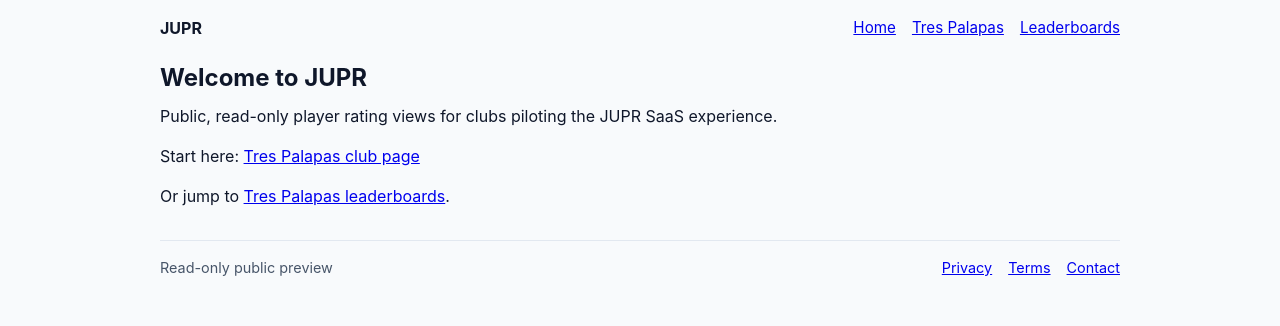
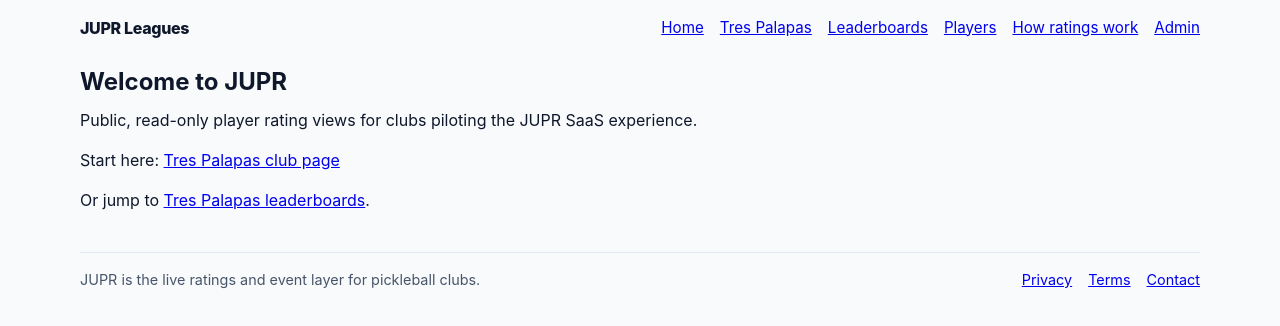
Before and after one commit to pickleballattrespalapas/JUPR, a Next.js app in the folder apps/web/: page / in a window 1280 px wide. Shown: the top 326 px of the page. Built offline with nearby package versions, Linux system fonts and the light colour scheme.

Commit message:
Promote public web shell from preview to product

```diff
--- a/apps/web/app/layout.tsx
+++ b/apps/web/app/layout.tsx
@@ -4,13 +4,13 @@ import Link from "next/link";
 import type { ReactNode } from "react";
 
 export const metadata: Metadata = {
-  title: "JUPR Public Web",
-  description: "Public, read-only JUPR pages for clubs and leaderboards"
+  title: "JUPR Leagues",
+  description: "Live pickleball ratings, leaderboards, player profiles, and event scoring for clubs."
 };
 
 const shellStyle: CSSProperties = {
   margin: "0 auto",
-  maxWidth: "960px",
+  maxWidth: "1120px",
   padding: "1rem",
   fontFamily: "Inter, system-ui, -apple-system, Segoe UI, Roboto, Arial, sans-serif",
   lineHeight: 1.5
@@ -20,13 +20,21 @@ const headerStyle: CSSProperties = {
   display: "flex",
   justifyContent: "space-between",
   alignItems: "center",
-  marginBottom: "1rem",
+  marginBottom: "1.5rem",
   gap: "0.75rem",
   flexWrap: "wrap"
 };
 
+const navStyle: CSSProperties = {
+  display: "flex",
+  gap: "1rem",
+  fontSize: "0.95rem",
+  flexWrap: "wrap",
+  alignItems: "center"
+};
+
 const footerStyle: CSSProperties = {
-  marginTop: "2rem",
+  marginTop: "2.5rem",
   paddingTop: "1rem",
   borderTop: "1px solid #e2e8f0",
   display: "flex",
@@ -45,8 +53,8 @@ export default function RootLayout({ children }: { children: ReactNode }) {
         <div style={shellStyle}>
           <header style={headerStyle}>
             <div style={{ display: "flex", alignItems: "center", gap: "0.5rem" }}>
-              <Link href="/" style={{ fontWeight: 700, color: "inherit", textDecoration: "none" }}>
-                JUPR
+              <Link href="/" style={{ fontWeight: 800, color: "inherit", textDecoration: "none", letterSpacing: "-0.02em" }}>
+                JUPR Leagues
               </Link>
               {isStaging ? (
                 <span style={{ fontSize: "0.75rem", padding: "0.15rem 0.4rem", background: "#fef3c7", borderRadius: "4px" }}>
@@ -54,16 +62,19 @@ export default function RootLayout({ children }: { children: ReactNode }) {
                 </span>
               ) : null}
             </div>
-            <nav style={{ display: "flex", gap: "1rem", fontSize: "0.95rem" }}>
+            <nav style={navStyle} aria-label="Primary navigation">
               <Link href="/">Home</Link>
               <Link href="/clubs/tres-palapas">Tres Palapas</Link>
               <Link href="/clubs/tres-palapas/leaderboards">Leaderboards</Link>
+              <Link href="/clubs/tres-palapas/players">Players</Link>
+              <Link href="/how-ratings-work">How ratings work</Link>
+              <Link href="/admin">Admin</Link>
             </nav>
           </header>
           <main>{children}</main>
           <footer style={footerStyle}>
-            <span style={{ color: "#475569" }}>Read-only public preview</span>
-            <nav style={{ display: "flex", gap: "1rem" }}>
+            <span style={{ color: "#475569" }}>JUPR is the live ratings and event layer for pickleball clubs.</span>
+            <nav style={{ display: "flex", gap: "1rem", flexWrap: "wrap" }} aria-label="Footer navigation">
               <Link href="https://trespalapasresort.com/privacy-policy" target="_blank" rel="noreferrer">Privacy</Link>
               <Link href="https://trespalapasresort.com/terms-conditions" target="_blank" rel="noreferrer">Terms</Link>
               <Link href="mailto:hello@jupr.app">Contact</Link>
```
